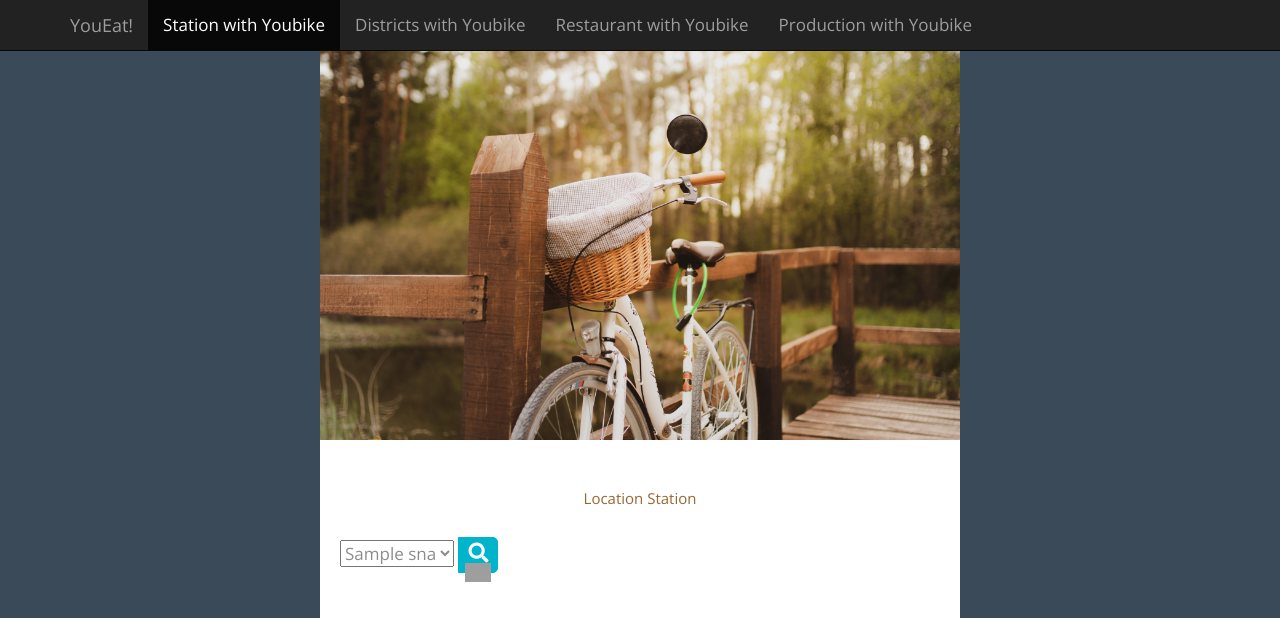
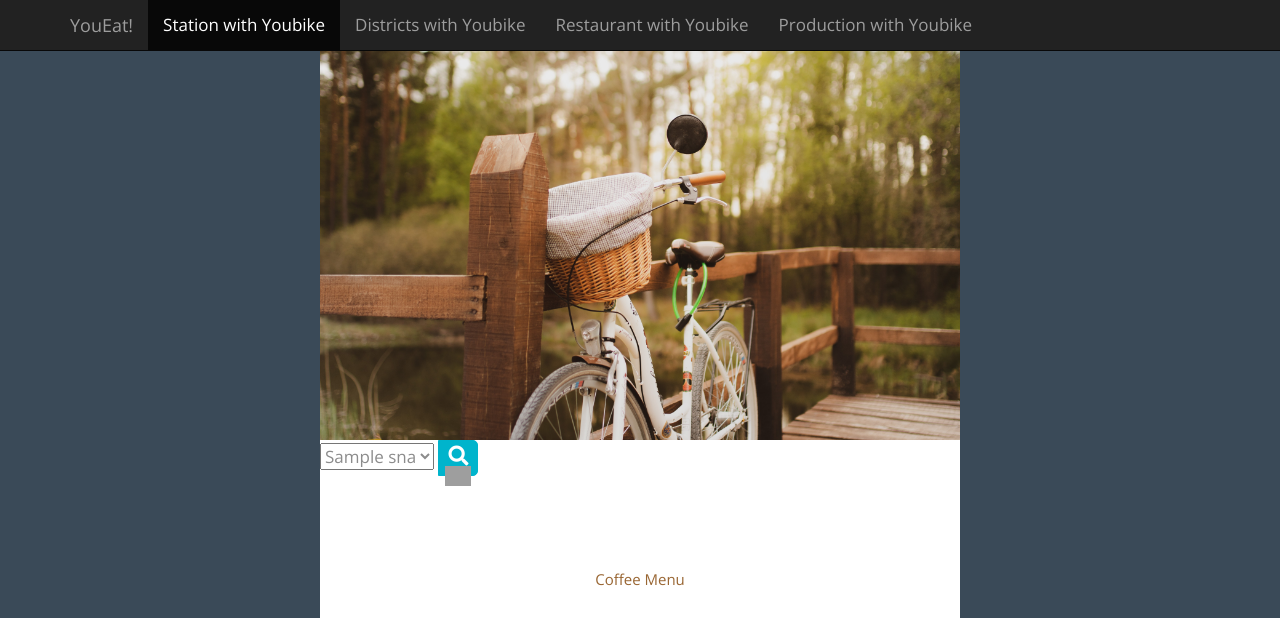
Before and after one commit to 112042/youbiketest, a Django app: page /Sbike/ in a window 1280 px wide. Shown: the top 618 px of the page. Run offline with Django 3.2, Linux system fonts and the light colour scheme; tables that the repository leaves empty hold one stand-in row (values such as "Sample post"); a database or web service that is not in the repository returns one stand-in record (values such as "Sample title"); data that the repository does not hold is empty; some libraries are stand-ins or nearby versions; grey boxes are pictures that could not be loaded.

Commit message:
Update station_search.html

```diff
--- a/project/templates/station_search.html
+++ b/project/templates/station_search.html
@@ -40,32 +40,11 @@ https://www.tooplate.com/view/2118-chilling-cafe
       </nav>
     </header>
     <div class="tm-container">
-      <!--<div class="tm-text-white tm-page-header-container">-->
-        <!--<i class="fas fa-mug-hot fa-2x tm-page-icon"></i> -->
-       <!-- <h1 class="tm-page-header">YouEat!</h1> -->
-     <!-- </div>-->
 
-     <!--<form method="POST">
-      <div class="input-group mb-3">
-          {% csrf_token %}
-          <input type="text" name="search" class="form-control" aria-label="Username">
+        <div class="tm-text-white tm-page-header-container">
           </div>
-      <p>
-        <button type="submit" name="submit" value="search" class="btn btn-primary my-2">YouTube Search</button>
-        <button type="submit" name="submit" value="lucky" class="btn btn-secondary my-2">I'm Feeling Lucky</button>
-      </p>
-      </form>-->
-
           <div class="tm-main-content">
             <div id="tm-intro-img"></div>
-        <!-- Coffee Menu -->
-        <section class="tm-section">
-          <h2 class="tm-section-header">Location Station</h2>
-          <div class="tm-responsive-table">
-
-            <table>
-            <div class="search">
-
             <div class="group">
 
                 <!--<form method="post">-->
@@ -84,11 +63,10 @@ https://www.tooplate.com/view/2118-chilling-cafe
               </form>
               </div>
 
-             </div>
-
-            </table>
-            </div>
-
+            <!-- Coffee Menu -->
+            <section class="tm-section">
+              <h2 class="tm-section-header">Coffee Menu</h2>
+              <div class="tm-responsive-table">
                 <table>
                     <tr class="tm-tr-header">
 
@@ -115,39 +93,8 @@ https://www.tooplate.com/view/2118-chilling-cafe
 
 
                 </table>
-
               </div>
             </section>
-
-
-
-        <!-- Special Items -->
-       <!-- <section class="tm-section">
-          <h2 class="tm-section-header">Special Items</h2>
-          <div class="tm-special-items">
-            <figure class="tm-special-item">
-              <img src="{% static 'img/chilling-cafe-11.jpg' %}" alt="Image" class="tm-special-item-img" />
-              <figcaption>
-                <span class="tm-item-name">Soft Deli Cup</span>
-                <span class="tm-item-price">$25</span>
-              </figcaption>
-            </figure>
-            <figure class="tm-special-item">
-              <img src="{% static 'img/chilling-cafe-12.jpg' %}" alt="Image" class="tm-special-item-img" />
-              <figcaption>
-                <span class="tm-item-name">Coffee Art</span>
-                <span class="tm-item-price">$30</span>
-              </figcaption>
-            </figure>
-            <figure class="tm-special-item">
-              <img src="{% static 'img/chilling-cafe-13.jpg' %}" alt="Image" class="tm-special-item-img" />
-              <figcaption>
-                <span class="tm-item-name">Speciality Tea</span>
-                <span class="tm-item-price">$35</span>
-              </figcaption>
-            </figure>
-          </div>
-        </section> -->
         <hr />
         <!-- About our cafe -->
         <section class="tm-section tm-section-small">
```
Lines whose indentation alone changed are shown as unchanged.
